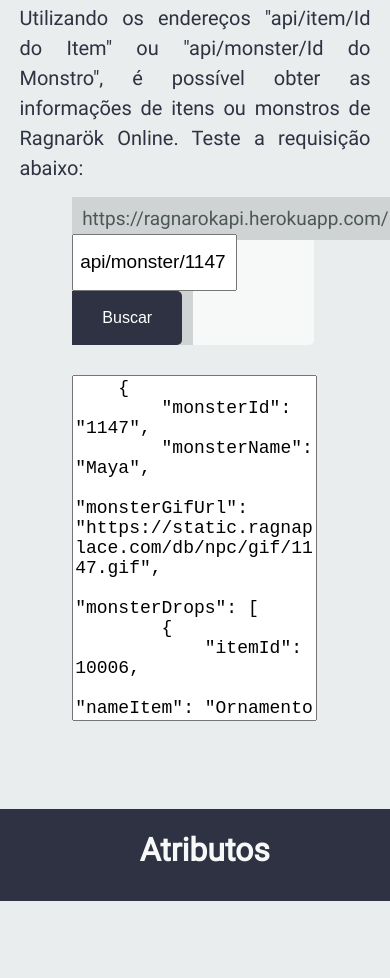
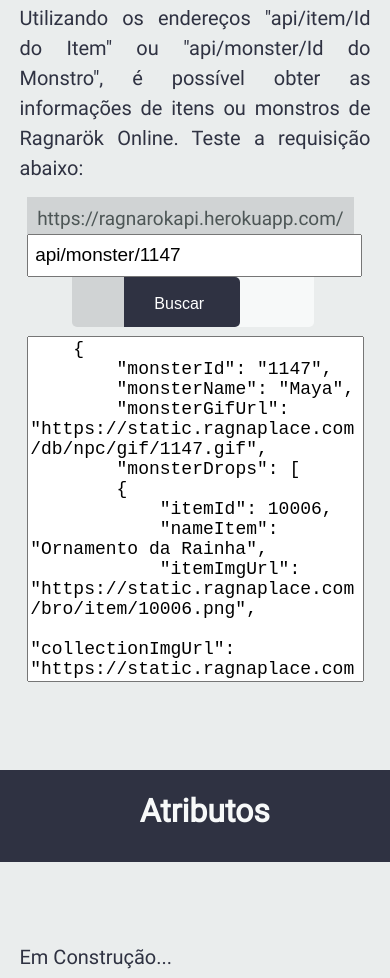
Before and after one commit to xjhofernandes/RagnarokAPIFront, a plain HTML site: page index.html in a window 390 px wide. Shown: the part 1044-2022 px from the top of the page. Drawn offline with Linux system fonts and the light colour scheme.

Commit message:
Updating navbar

```diff
--- a/css/navbar.css
+++ b/css/navbar.css
@@ -112,6 +112,7 @@ label[for="bt_menu"] {
   border-radius: 100%;
   background: url(../img/cover.jpg) center no-repeat;
 }
+
 /* IMAGEM */
 .inline-block {
   width: 40%;
@@ -220,7 +221,7 @@ label[for="bt_menu"] {
     max-height: 60px;
   }
 
-  .flex-container{
+  .flex-container {
     justify-content: center;
   }
 
@@ -242,7 +243,7 @@ label[for="bt_menu"] {
     text-align: center;
   }
 
-  .inline-block{
+  .inline-block {
     width: auto;
   }
 
@@ -251,4 +252,29 @@ label[for="bt_menu"] {
     height: 321px;
   }
 
+  .json-text {
+    margin-left: -45px;
+    margin-top: -21px;
+    width: 111%;
+  }
+
+  .site {
+    margin-left: -45px;
+  }
+
+  .busca .form-control {
+    margin-left: -45px;
+    height: auto;
+    padding-right: 176px;
+  }
+
+  .request-button {
+    margin-left: 52px;
+    padding-bottom: 14px;
+    padding-right: 36.2px;
+    margin-right: 4px;
+    border: none;
+    border-radius: none;
+  }
+
 }
```
